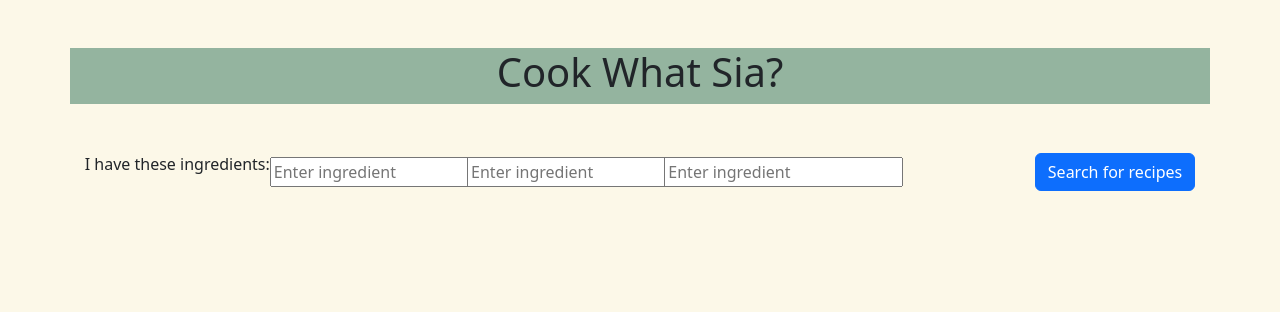
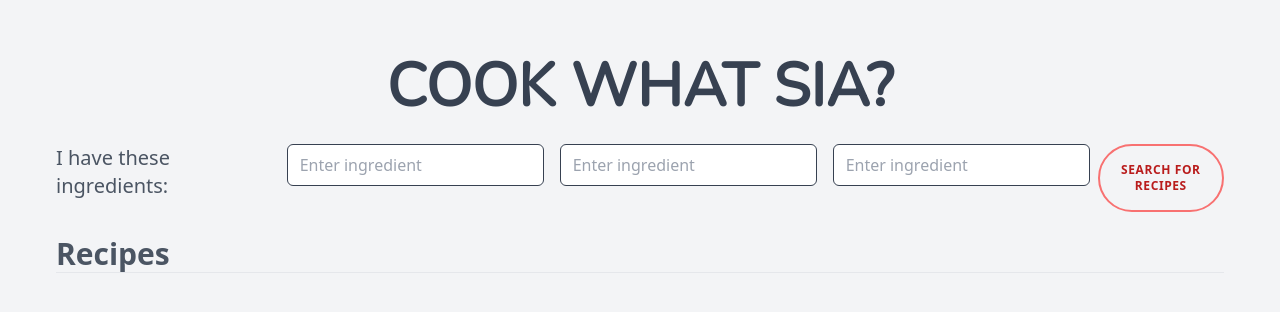
Before and after one commit to mattseah17/cookwhatsia, a React (Create React App) app: page / in a window 1280 px wide. Shown: the top 312 px of the page. Built offline with nearby package versions, Linux system fonts and the light colour scheme.

Commit message:
basic css done

```diff
--- a/package.json
+++ b/package.json
@@ -36,5 +36,10 @@
       "last 1 firefox version",
       "last 1 safari version"
     ]
+  },
+  "devDependencies": {
+    "autoprefixer": "^10.4.7",
+    "postcss": "^8.4.14",
+    "tailwindcss": "^3.1.4"
   }
 }
--- /dev/null
+++ b/postcss.config.js
@@ -0,0 +1,6 @@
+module.exports = {
+  plugins: {
+    tailwindcss: {},
+    autoprefixer: {},
+  },
+}
--- a/public/index.html
+++ b/public/index.html
@@ -24,18 +24,12 @@
       work correctly both with client-side routing and a non-root public URL.
       Learn how to configure a non-root public URL by running `npm run build`.
     -->
-    <title>cookwhatsia?</title>
-    <link
-      href="https://cdn.jsdelivr.net/npm/bootstrap@5.2.0-beta1/dist/css/bootstrap.min.css"
-      rel="stylesheet"
-      integrity="sha384-0evHe/X+R7YkIZDRvuzKMRqM+OrBnVFBL6DOitfPri4tjfHxaWutUpFmBp4vmVor"
-      crossorigin="anonymous"
-    />
+    <title>cookwhatsia</title>
   </head>
-  <header class="container centered">
-    <h1>Cook What Sia?</h1>
-  </header>
-  <body>
+  <body class="text-gray-600 bg-gray-100 p-14">
+    <div class="header">
+      <h1 class="text-gray-700 text-6xl uppercase font-semibold font-body flex justify-center">Cook What Sia?</h1>
+    </div>
     <noscript>You need to enable JavaScript to run this app.</noscript>
     <div id="modal-root"></div>
     <div id="root"></div>
@@ -49,13 +43,6 @@
       To begin the development, run `npm start` or `yarn start`.
       To create a production bundle, use `npm run build` or `yarn build`.
     -->
-    <script
-      src="https://cdn.jsdelivr.net/npm/bootstrap@5.2.0-beta1/dist/js/bootstrap.bundle.min.js"
-      integrity="sha384-pprn3073KE6tl6bjs2QrFaJGz5/SUsLqktiwsUTF55Jfv3qYSDhgCecCxMW52nD2"
-      crossorigin="anonymous"
-    ></script>
   </body>
-  <footer>
-
-  </footer>
+  <footer></footer>
 </html>
--- a/src/App.js
+++ b/src/App.js
@@ -20,8 +20,10 @@ function App() {
     <div>
       <Form onSave={generateSearch} />
       <br />
-      <br />
-      <Results data={recipeData} />
+      <h4 className="text-3xl font-bold border-b border-gray-200">Recipes</h4>
+      <div className="mt-8 grid grid-cols-4 grid-rows-3 gap-4">
+        <Results data={recipeData} />
+      </div>
     </div>
   );
 }
--- a/src/components/Form.js
+++ b/src/components/Form.js
@@ -28,37 +28,45 @@ const Form = (props) => {
 
   return (
     <>
-      <form onSubmit={handleSubmit} className="centered">
-        <p>I have these ingredients:</p>
-        <div className="row g-4">
-          <div className="col-sm-3">
+      <form onSubmit={handleSubmit} className="flex justify-center mt-7">
+        <h5 className="text-xl mb-3">I have these ingredients:</h5>
+        <div className="flex flex-row">
+          <div>
             <input
               type="text"
+              className="rounded-md ml-2 mr-2 border-gray-700 border py-2 px-3"
               onChange={handleinput1Change}
               placeholder="Enter ingredient"
               value={inputs.input1}
             />
           </div>
-          <div className="col-sm-3">
+          <div>
             <input
               type="text"
+              className="rounded-md ml-2 mr-2 border-gray-700 border py-2 px-3"
               onChange={handleinput2Change}
               placeholder="Enter ingredient"
               value={inputs.input2}
             />
           </div>
-          <div className="col-sm-3">
+          <div>
             <input
               type="text"
+              className="rounded-md ml-2 mr-2 border-gray-700 border py-2 px-3"
               onChange={handleinput3Change}
               placeholder="Enter ingredient"
               value={inputs.input3}
             />
           </div>
-        </div>
-        <button type="submit" value="submit" className="btn btn-primary">
+          <button
+          className="rounded-full py-2 px-3 uppercase text-red-700 text-xs font-semibold cursor-pointer tracking-wider border-red-400 border-2 hover:bg-red-400 hover:text-white transition hover:ease-out duration-300"
+          type="submit"
+          value="submit"
+        >
           Search for recipes
         </button>
+        </div>
+
       </form>
     </>
   );
--- a/src/components/Results.js
+++ b/src/components/Results.js
@@ -30,18 +30,27 @@ const Results = (props) => {
 
   const recipes = props.data.map((d) => {
     return (
-      <div className="card d-inline-flex m-2" style={{ width: "18rem" }} id={d.id} key={d.id}>
-        <img src={d.image} alt="" />
-        <div class="card-body">
-          <h5 class="card-title">{d.title}</h5>
+      <div
+        className="bg-white rounded-md overflow-hidden shadow-md hover:shadow-xl transform hover:scale-110 duration-300"
+        id={d.id}
+        key={d.id}
+      >
+        <img
+          className="w-full h-32 sm:h-48 object-cover"
+          src={d.image}
+          alt=""
+        />
+        <div className="m-4">
+          <h5 className="text-gray-500 font-semibold text-lg p-2">{d.title}</h5>
           <button
+            className="rounded-full py-2 px-3 uppercase text-red-700 text-xs font-semibold cursor-pointer tracking-wider border-red-400 border-2 hover:bg-red-400 hover:text-white transition hover:ease-out duration-300"
             type="submit"
             value="submit"
             onClick={() => generateRecipe(d.id)}
-            className="btn btn-dark"
           >
             Click for Recipe
           </button>
+        </div>
         {show && (
           <RecipeModal
             title="Instructions"
@@ -51,7 +60,6 @@ const Results = (props) => {
           />
         )}
       </div>
-      </div>
     );
   });
 
--- a/src/index.css
+++ b/src/index.css
@@ -1,24 +1,9 @@
-* {
-  box-sizing: border-box;
+@import url("https://fonts.googleapis.com/css2?family=Nunito&display=swap");
+
+@tailwind base;
+@tailwind components;
+@tailwind utilities;
+
+.btn {
+  @apply rounded-full py-2 px-3 uppercase text-xs font-semibold cursor-pointer tracking-wider;
 }
-
-header {
-  background-color: #94B49F;
-}
-
-html {
-  font-family: sans-serif;
-}
-
-body {
-  margin: 0;
-  background-color: #FCF8E8;
-}
-
-.centered {
-  margin: 3rem auto;
-  text-align: center;
-  display: flex;
-  justify-content: center;
-  align-items: center;
-}
--- /dev/null
+++ b/tailwind.config.js
@@ -0,0 +1,16 @@
+/** @type {import('tailwindcss').Config} */
+module.exports = {
+  content: [
+    "./src/components/*.{js,jsx}",
+    "./src/App.js",
+    "./public/index.html",
+  ],
+  theme: {
+    extend: {
+      fontFamily: {
+        body: ["Nunito"],
+      },
+    },
+  },
+  plugins: [],
+};
```
Also changed, not shown: src/components/ModalButton.module.css (line endings or trailing spaces), 1 other file (tests, documents, lock files or other folders). Lines whose indentation alone changed are shown as unchanged.
